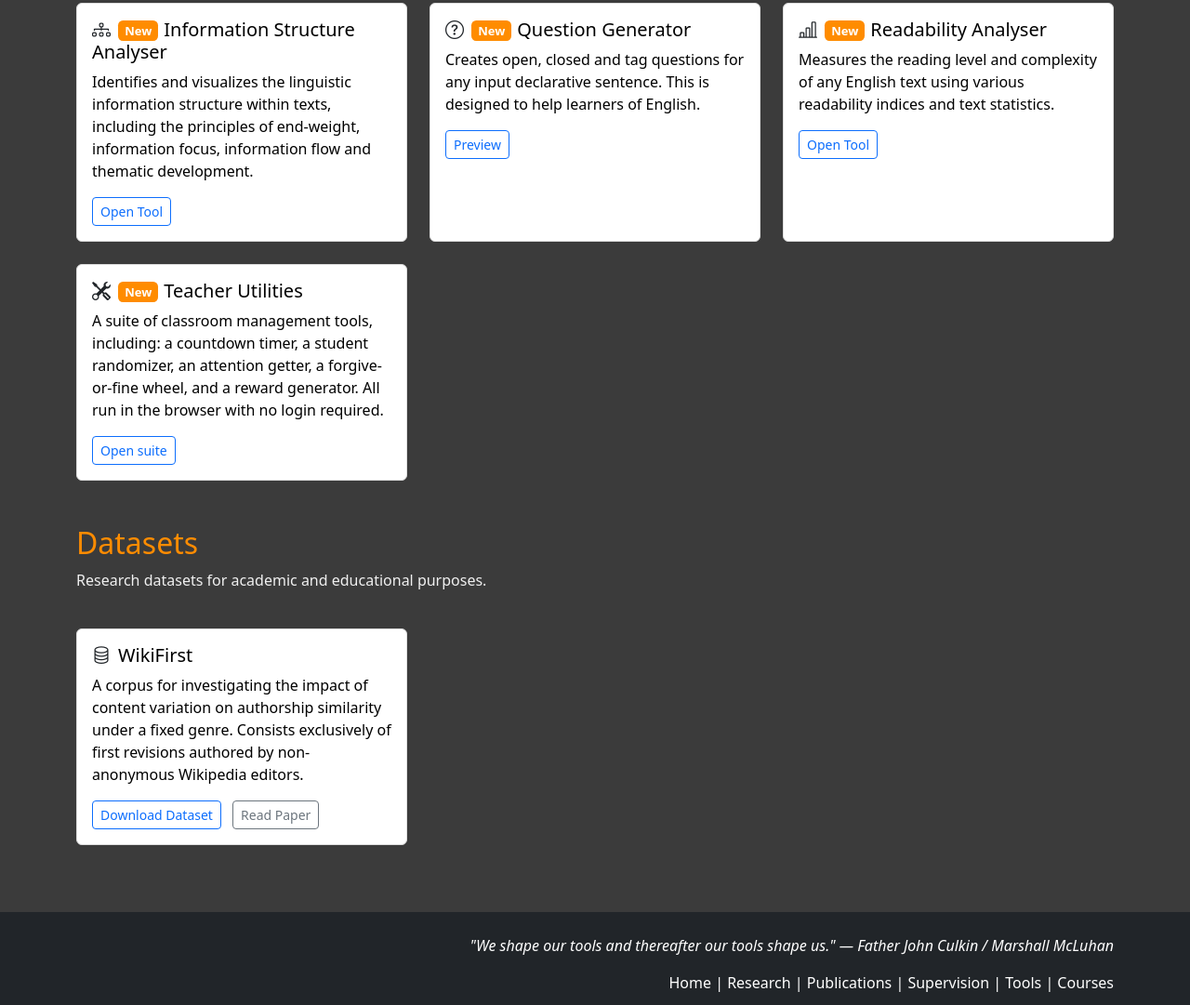
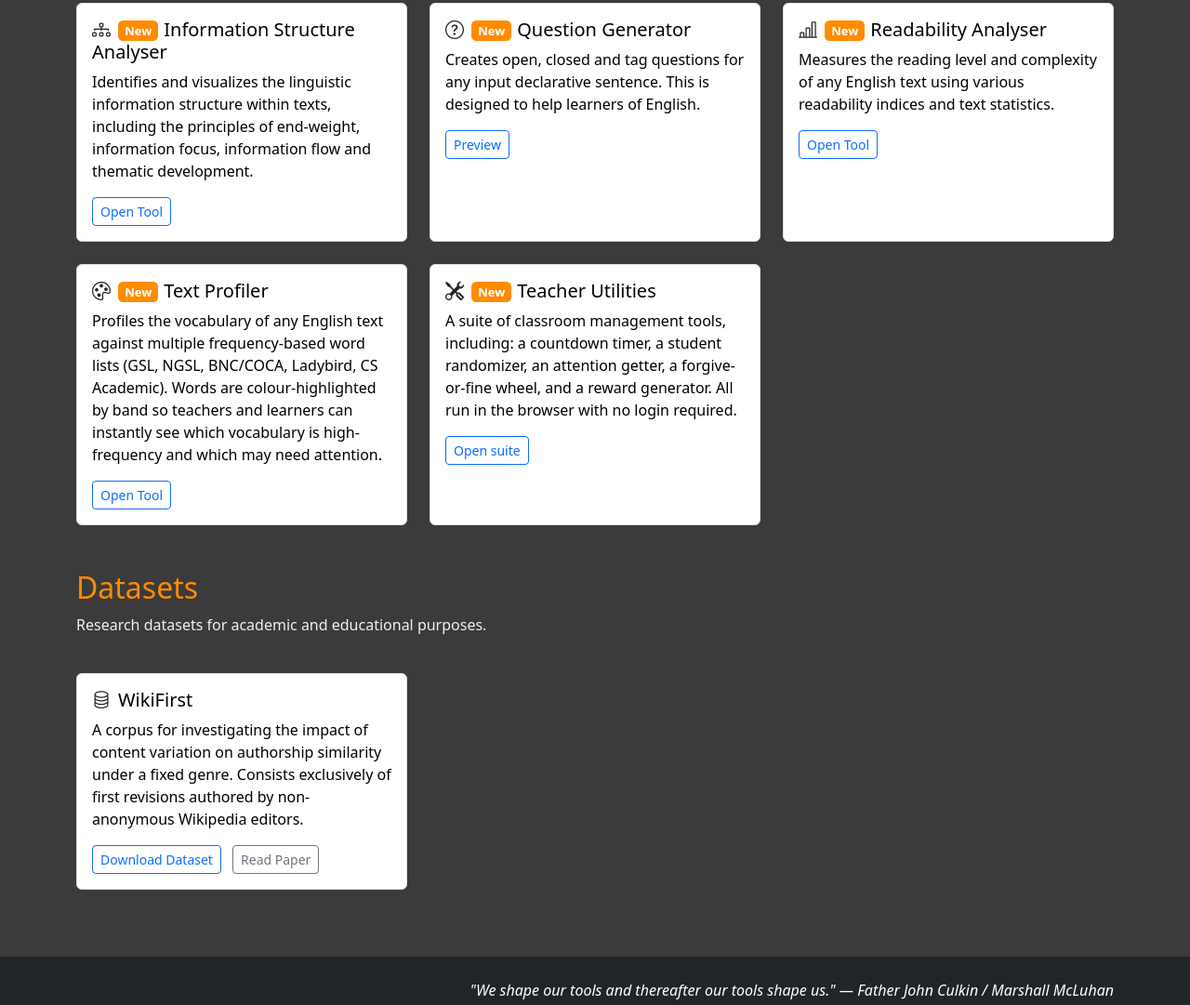
Before and after one commit to john6938/AstonTNT, an Eleventy site: page src/tools/index.njk in a window 1280 px wide. Shown: the part 973-2054 px from the top of the page at 93% size. Built offline with nearby package versions, Linux system fonts and the light colour scheme; Eleventy itself is replaced by a stand-in of ours; files that its build step writes are made by us from their sources.

Commit message:
Add Text Profiler card to Tools page

```diff
--- a/src/tools/index.njk
+++ b/src/tools/index.njk
@@ -100,6 +100,15 @@ quote: '"We shape our tools and thereafter our tools shape us." — Father John
     <div class="col-md-6 col-lg-4">
       <div class="card h-100">
         <div class="card-body">
+          <h5 class="card-title"><i class="bi bi-palette me-2 text-dark"></i><span style="background:#ff8c00;color:#fff;font-size:0.65em;font-weight:700;padding:0.15em 0.55em;border-radius:0.4em;margin-right:0.45em;vertical-align:middle;">New</span>Text Profiler</h5>
+          <p class="card-text">Profiles the vocabulary of any English text against multiple frequency-based word lists (GSL, NGSL, BNC/COCA, Ladybird, CS Academic). Words are colour-highlighted by band so teachers and learners can instantly see which vocabulary is high-frequency and which may need attention.</p>
+          <a href="https://john6938.github.io/text-profiler/" class="btn btn-outline-primary btn-sm" target="_blank" rel="noopener">Open Tool</a>
+        </div>
+      </div>
+    </div>
+    <div class="col-md-6 col-lg-4">
+      <div class="card h-100">
+        <div class="card-body">
           <h5 class="card-title"><i class="bi bi-tools me-2 text-dark"></i><span style="background:#ff8c00;color:#fff;font-size:0.65em;font-weight:700;padding:0.15em 0.55em;border-radius:0.4em;margin-right:0.45em;vertical-align:middle;">New</span>Teacher Utilities</h5>
           <p class="card-text">A suite of classroom management tools, including: a countdown timer, a student randomizer, an attention getter, a forgive-or-fine wheel, and a reward generator. All run in the browser with no login required.</p>
           <a href="{{ '/tools/teacher-utilities/' | url }}" class="btn btn-outline-primary btn-sm">Open suite</a>
```
